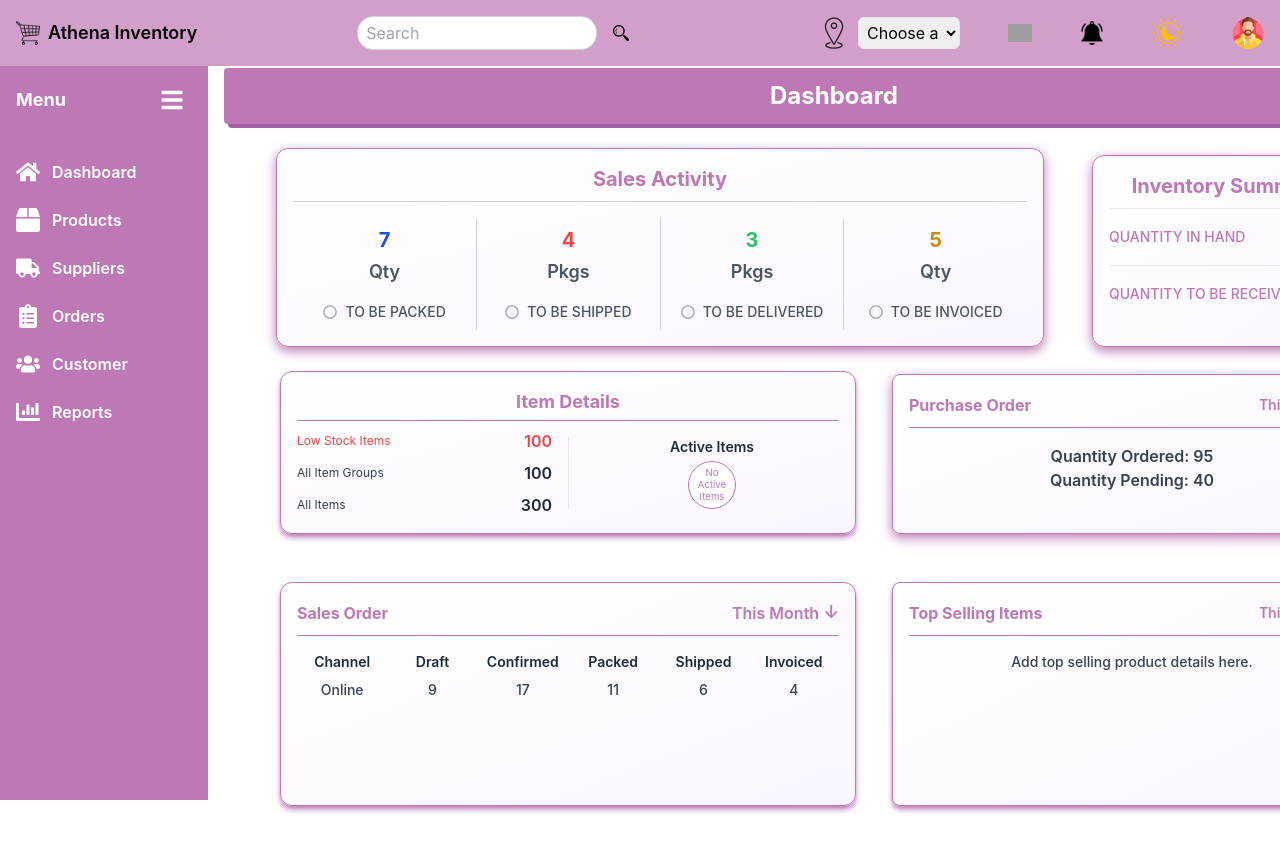
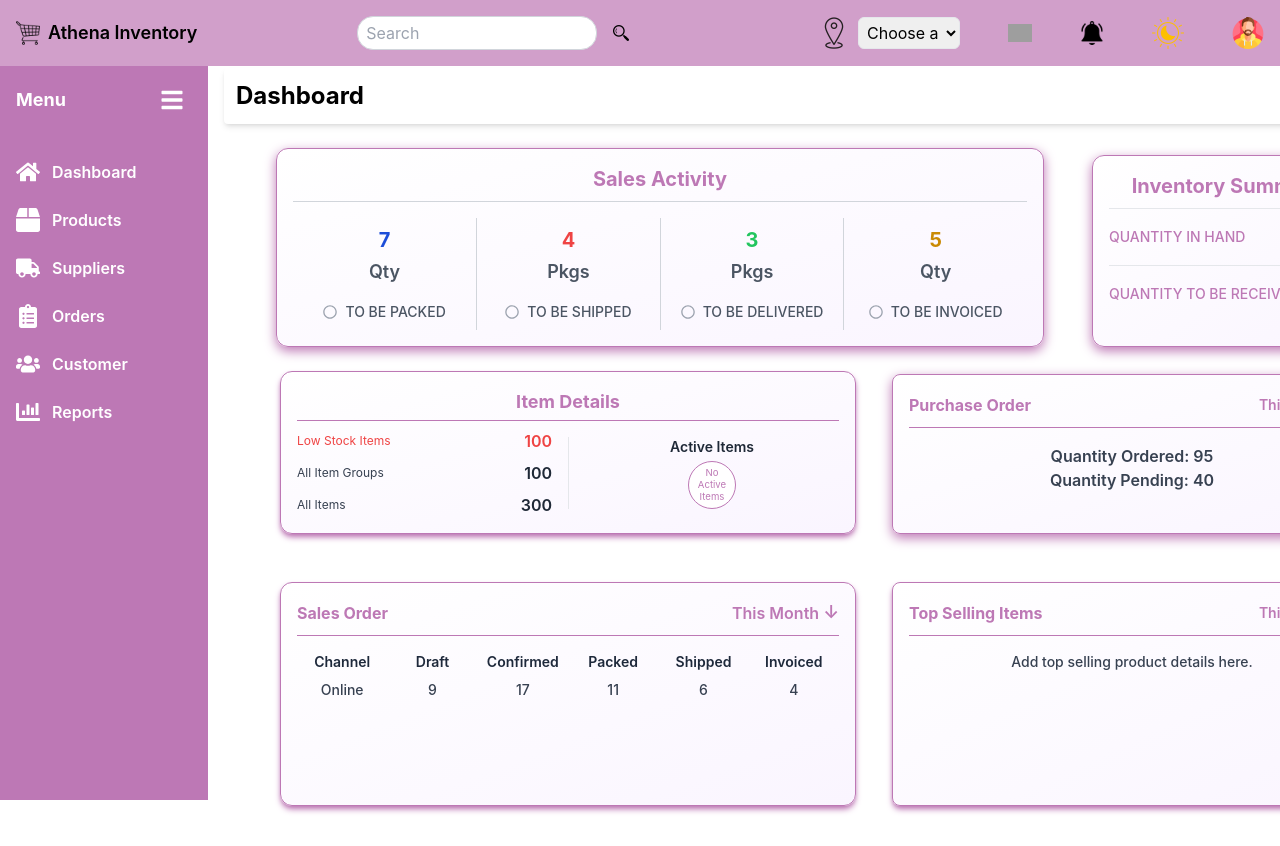
Before and after one commit to anik0103/inventory-management-system, a React (Create React App) app: page / in a window 1280 px wide. Shown: the top 846 px of the page. Built offline with nearby package versions, Linux system fonts and the light colour scheme; grey boxes are pictures that could not be loaded.

Commit message:
fix: Update Dashboard header styling for improved visibility and consistency

```diff
--- a/src/Components/Dashbord/Dashboard.js
+++ b/src/Components/Dashbord/Dashboard.js
@@ -7,7 +7,7 @@ import InventorySummary from "./SalesOverVew/InventorySummary";
 const Dashboard = () => {
   return (
     <div className="dashboard w-auto position-absolute">
-      <h1 className="bg-[#bd78b5] text-white shadow-[4px_4px_0px_#a1609f] hover:shadow-[2px_2px_0px_#894d81] transition-all duration-300 font-bold text-2xl -mt-3 p-3 rounded w-full text-center">
+      <h1 className="bg-white text-black  shadow-md text-2xl -mt-3 p-3 rounded min-w-full text-left font-bold">
         Dashboard
       </h1>
       <div className="gap-4 ml-9">
@@ -26,3 +26,5 @@ const Dashboard = () => {
 };
 
 export default Dashboard;
+
+// "bg-white text-black font-bold text-2xl mb-4 p-3 rounded w-[72rem] text-center shadow-md flex justify-start ml-12
```
